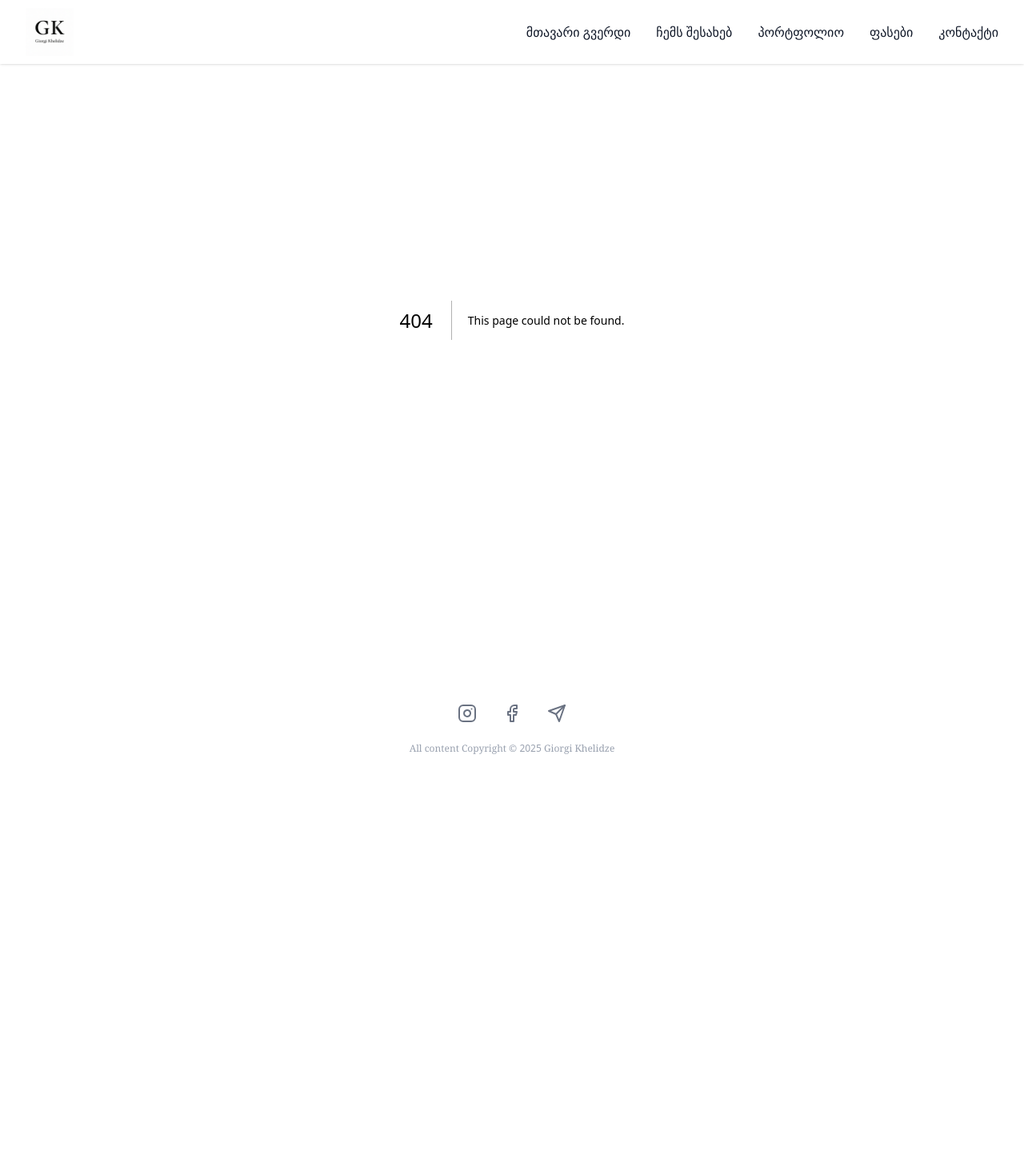
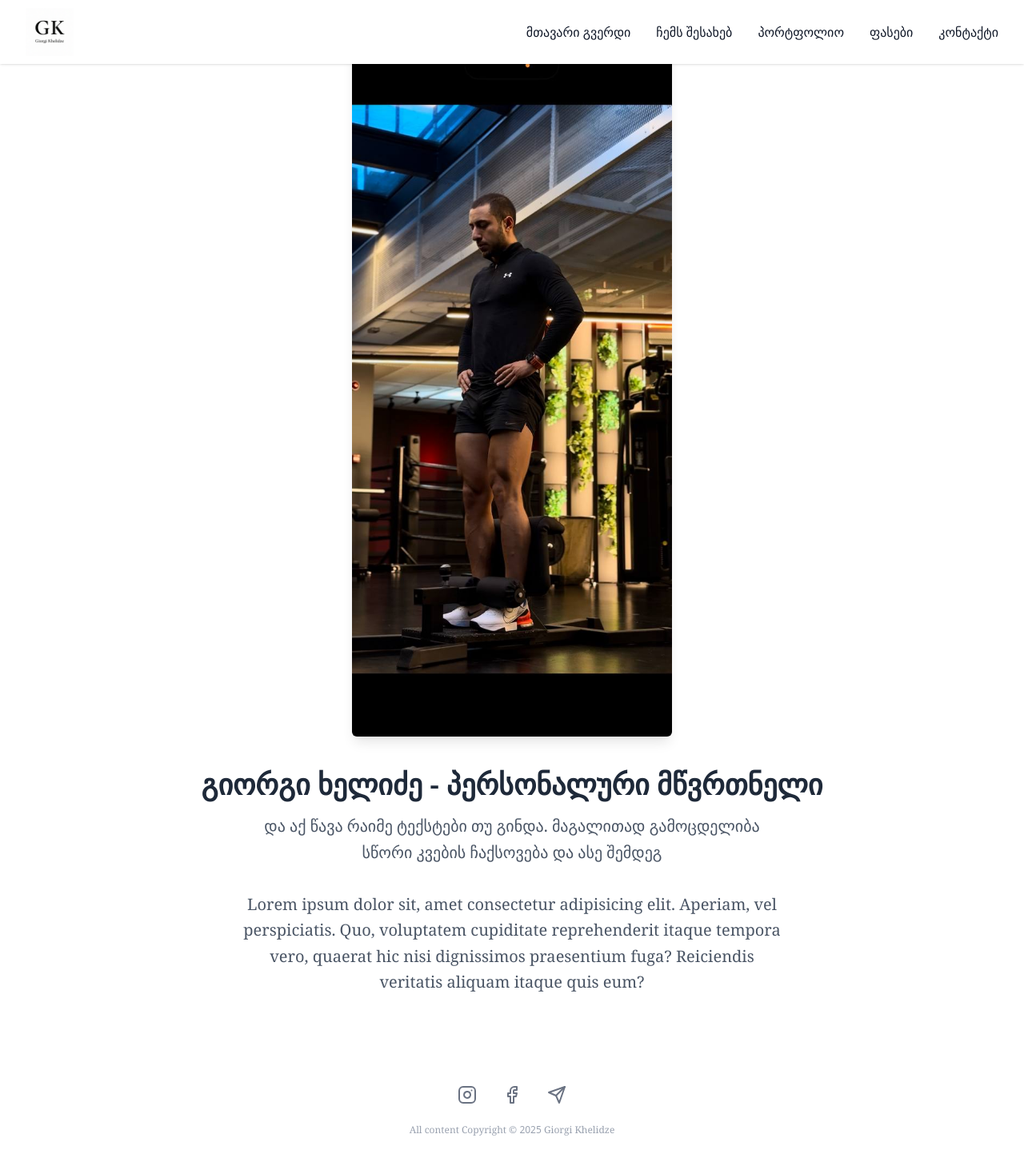
Before and after one commit to TBukhaidze/personal-trainer-app, a Next.js app: page /about in a window 1280 px wide. Before the commit this address had no page. Shown: the top 1458 px of the page at 80% size. Before the commit the page ends 984 px from the top, so only its background shows below. Built offline with nearby package versions, Linux system fonts and the light colour scheme.

Commit message:
added about page

```diff
--- /dev/null
+++ b/app/about/page.tsx
@@ -0,0 +1,42 @@
+import Link from "next/link";
+import Image from "next/image";
+
+import GK from "../../public/images/gk.jpg";
+import FadeIn from "../components/FadeIn";
+
+export default function About() {
+  return (
+    <main className="max-w-5xl mx-auto py-8 animate-fade-in">
+      <div className="flex justify-center">
+        <Image
+          src={GK}
+          alt="Giorgi Khelidze - Fitness Coach"
+          width={400}
+          height={600}
+          priority
+          className="rounded-md shadow-lg object-cover"
+        />
+      </div>
+
+      <section className="text-center mt-10">
+        <FadeIn>
+          <h1 className="font-semibold text-2xl md:text-4xl text-gray-800 font-serif">
+            გიორგი ხელიძე - პერსონალური მწვრთნელი
+          </h1>
+        </FadeIn>
+        <FadeIn>
+          <p className="mt-4 text-base md:text-xl text-gray-600 max-w-2xl mx-auto leading-relaxed font-serif">
+            და აქ წავა რაიმე ტექსტები თუ გინდა. მაგალითად გამოცდელიბა სწორი
+            კვების ჩაქსოვება და ასე შემდეგ
+            <br />
+            <br />
+            Lorem ipsum dolor sit, amet consectetur adipisicing elit. Aperiam,
+            vel perspiciatis. Quo, voluptatem cupiditate reprehenderit itaque
+            tempora vero, quaerat hic nisi dignissimos praesentium fuga?
+            Reiciendis veritatis aliquam itaque quis eum?
+          </p>
+        </FadeIn>
+      </section>
+    </main>
+  );
+}
--- a/app/components/Header.tsx
+++ b/app/components/Header.tsx
@@ -51,7 +51,7 @@ interface NavItem {
 
 const navItems: NavItem[] = [
   { label: "მთავარი გვერდი", href: "#home" },
-  { label: "ჩემს შესახებ", href: "#about" },
+  { label: "ჩემს შესახებ", href: "/about" },
   { label: "პორტფოლიო", href: "#portfolio" },
   { label: "ფასები", href: "#price" },
   { label: "კონტაქტი", href: "#contact" },
--- a/app/page.tsx
+++ b/app/page.tsx
@@ -12,7 +12,7 @@ interface NavLink {
 export default function Home() {
   const links: NavLink[] = [
     { label: "პორტფოლიო", href: "#portfolio" },
-    { label: "ჩემს შესახებ", href: "#about" },
+    { label: "ჩემს შესახებ", href: "/about" },
     { label: "ფასები", href: "#price" },
   ];
 
```
